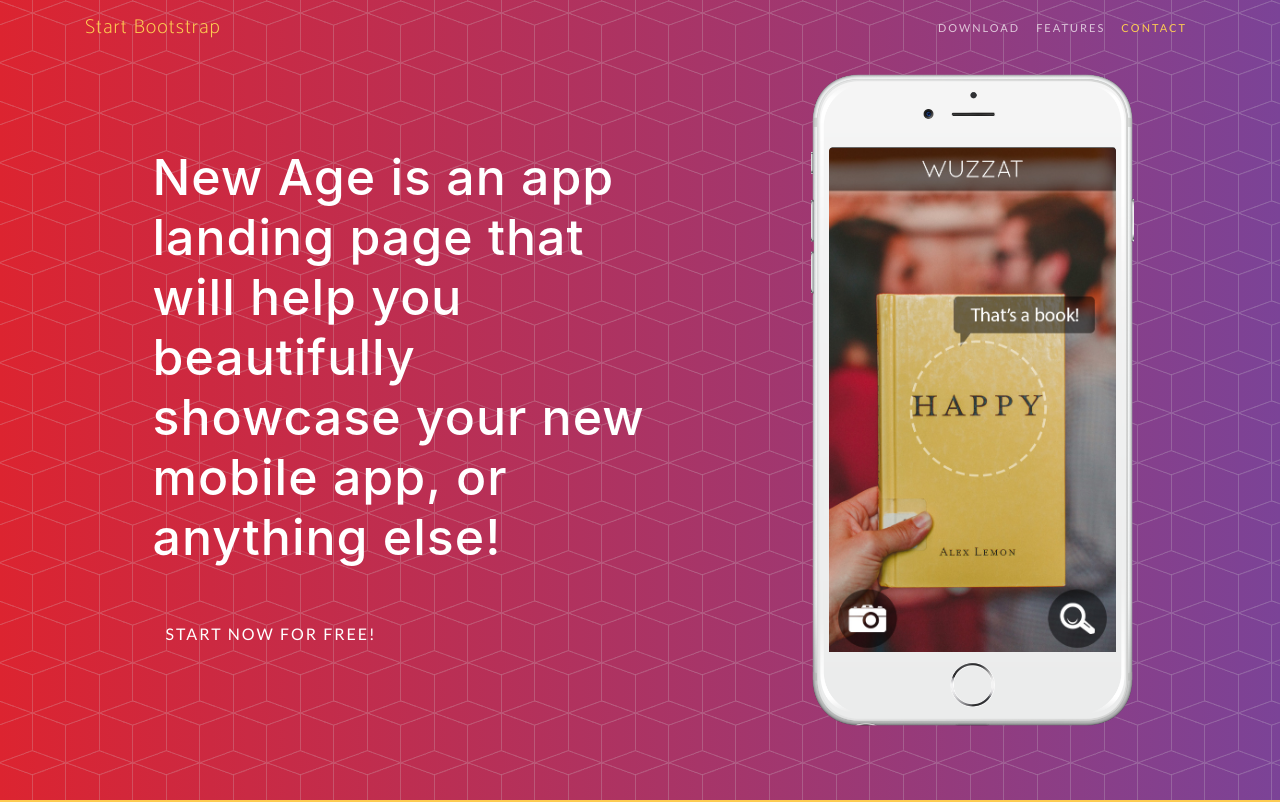
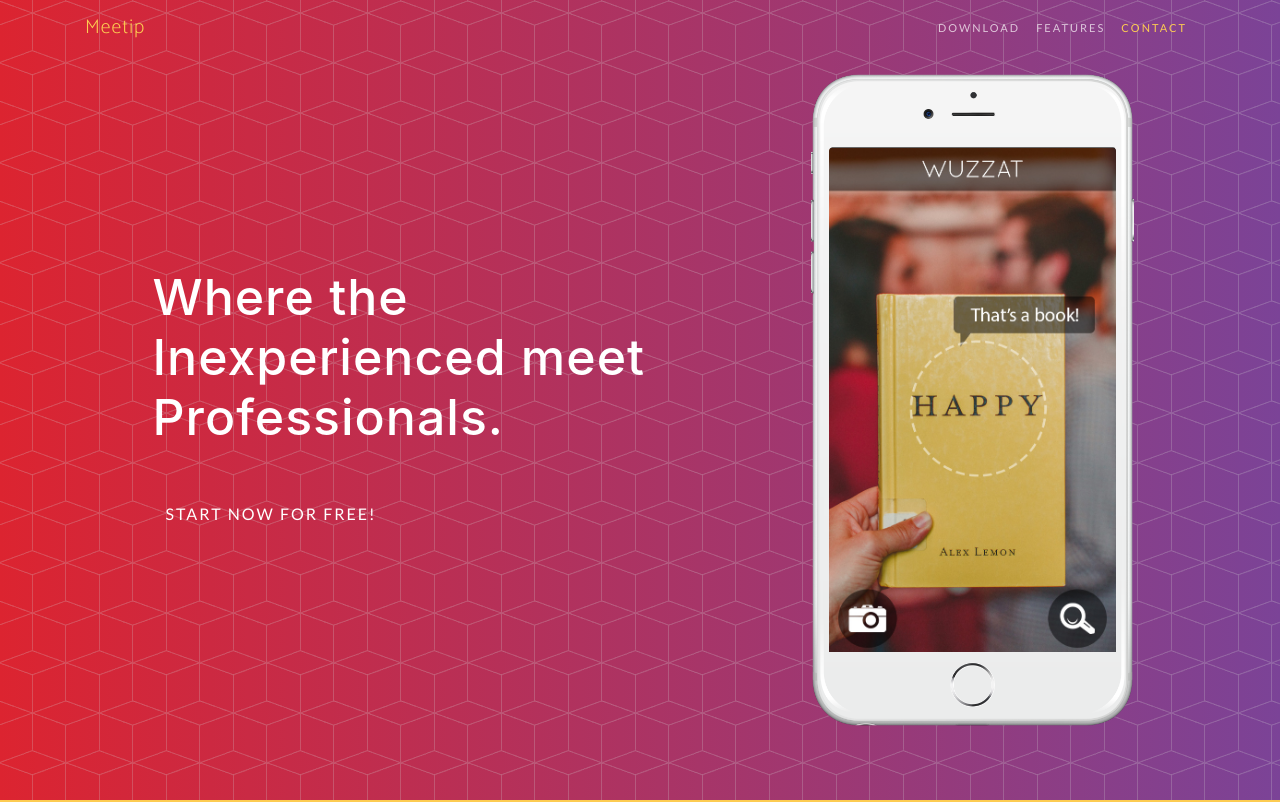
Before and after one commit to meetip-dev/meetip-dev.github.io, a website with bundled scripts: page index.html in a window 1280 px wide. Shown: the top 802 px of the page. Built offline with nearby package versions, Linux system fonts and the light colour scheme; a web font is replaced by a local one.

Commit message:
Changed some fancy words

```diff
--- a/index.html
+++ b/index.html
@@ -5,10 +5,10 @@
 
     <meta charset="utf-8">
     <meta name="viewport" content="width=device-width, initial-scale=1, shrink-to-fit=no">
-    <meta name="description" content="">
-    <meta name="author" content="">
+    <meta name="description" content="Where the Inexperienced meets Professionals">
+    <meta name="author" content="Meetip">
 
-    <title>New Age - Start Bootstrap Theme</title>
+    <title>Meetip</title>
 
     <!-- Bootstrap core CSS -->
     <link href="vendor/bootstrap/css/bootstrap.min.css" rel="stylesheet">
@@ -33,7 +33,7 @@
     <!-- Navigation -->
     <nav class="navbar navbar-expand-lg navbar-light fixed-top" id="mainNav">
       <div class="container">
-        <a class="navbar-brand js-scroll-trigger" href="#page-top">Start Bootstrap</a>
+        <a class="navbar-brand js-scroll-trigger" href="#page-top">Meetip</a>
         <button class="navbar-toggler navbar-toggler-right" type="button" data-toggle="collapse" data-target="#navbarResponsive" aria-controls="navbarResponsive" aria-expanded="false" aria-label="Toggle navigation">
           Menu
           <i class="fas fa-bars"></i>
@@ -59,7 +59,7 @@
         <div class="row h-100">
           <div class="col-lg-7 my-auto">
             <div class="header-content mx-auto">
-              <h1 class="mb-5">New Age is an app landing page that will help you beautifully showcase your new mobile app, or anything else!</h1>
+              <h1 class="mb-5">Where the Inexperienced meet Professionals.</h1>
               <a href="#download" class="btn btn-outline btn-xl js-scroll-trigger">Start Now for Free!</a>
             </div>
           </div>
```
